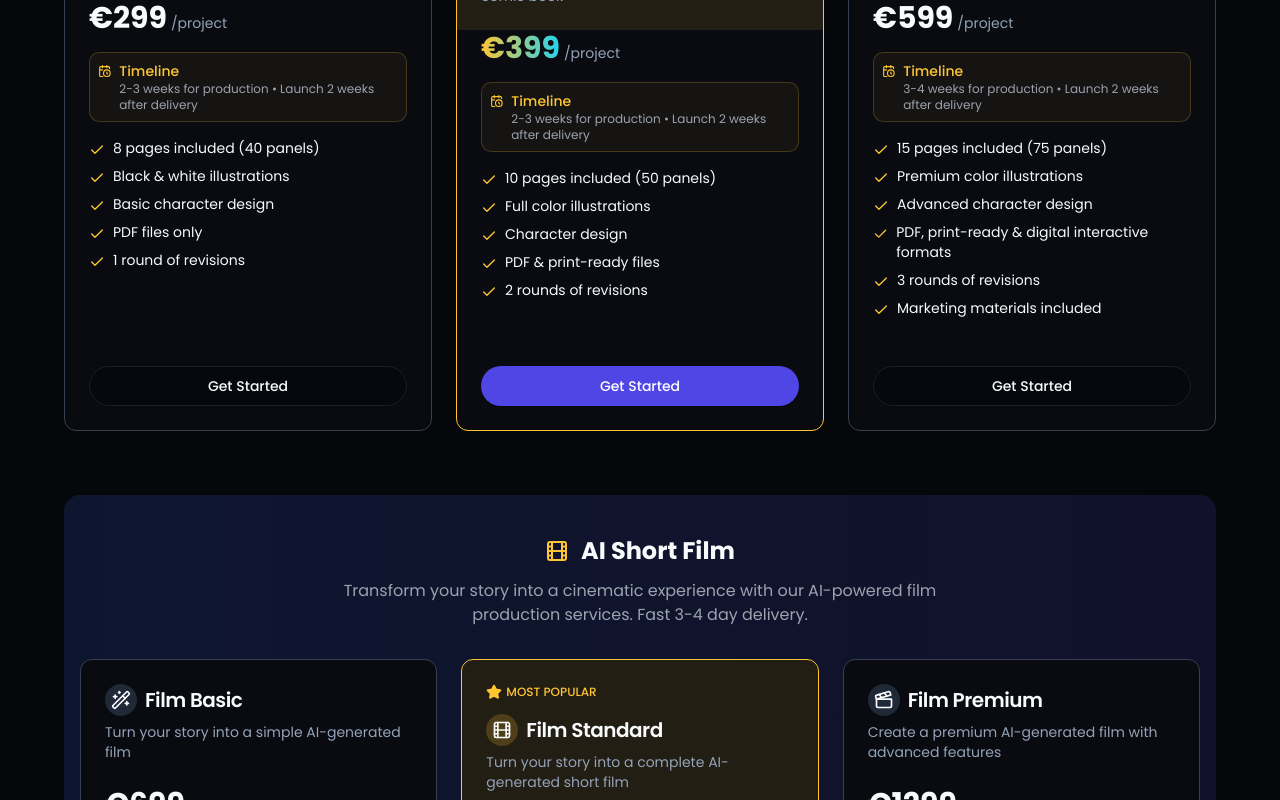
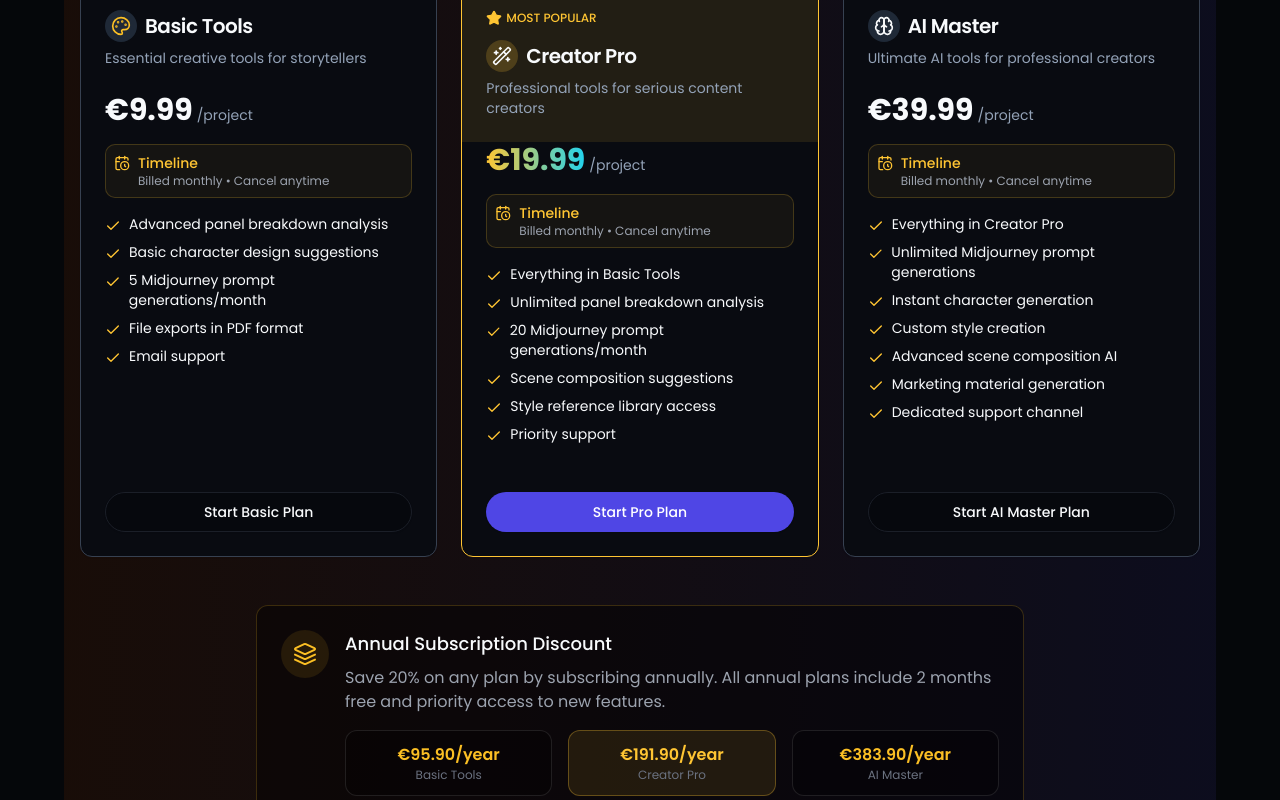
Before and after one commit to blukokoro/storysmarts, a React (Vite) app: page /pricing in a window 1280 px wide. Shown: the part 1060-1860 px from the top of the page. Built offline with nearby package versions, Linux system fonts and the light colour scheme; no server answers.

Commit message:
Add subscription pricing information
Adds a section to the pricing page detailing subscription options for advanced features.

```diff
--- /dev/null
+++ b/src/components/pricing/SubscriptionTiers.tsx
@@ -0,0 +1,107 @@
+
+import React from 'react';
+import PricingCard from './PricingCard';
+import { Sparkles, Palette, Wand2, Brain, Layers } from 'lucide-react';
+
+const SubscriptionTiers: React.FC = () => {
+  return (
+    <div className="relative mb-16 py-10 px-4 rounded-2xl">
+      {/* Background gradient for this section */}
+      <div className="absolute inset-0 bg-gradient-to-r from-amber-950/30 to-indigo-950/30 rounded-2xl" />
+
+      <div className="relative">
+        <div className="flex items-center justify-center gap-3 mb-3">
+          <Sparkles className="h-6 w-6 text-amber-400" />
+          <h2 className="text-2xl font-bold text-center">Creative Tools Subscription</h2>
+        </div>
+
+        <p className="text-gray-400 text-center max-w-2xl mx-auto mb-8">
+          Unlock advanced creative tools and AI-powered features to enhance your storytelling workflow.
+          Subscribe monthly or annually to save.
+        </p>
+
+        <div className="grid md:grid-cols-3 gap-6">
+          <PricingCard
+            title="Basic Tools"
+            price="9.99"
+            description="Essential creative tools for storytellers"
+            timeline="Billed monthly • Cancel anytime"
+            features={[
+              "Advanced panel breakdown analysis",
+              "Basic character design suggestions",
+              "5 Midjourney prompt generations/month",
+              "File exports in PDF format",
+              "Email support"
+            ]}
+            icon={<Palette className="h-5 w-5 text-amber-400" />}
+            cta="Start Basic Plan"
+          />
+
+          <PricingCard
+            title="Creator Pro"
+            price="19.99"
+            description="Professional tools for serious content creators"
+            timeline="Billed monthly • Cancel anytime"
+            features={[
+              "Everything in Basic Tools",
+              "Unlimited panel breakdown analysis",
+              "20 Midjourney prompt generations/month",
+              "Scene composition suggestions",
+              "Style reference library access",
+              "Priority support"
+            ]}
+            popular={true}
+            icon={<Wand2 className="h-5 w-5" />}
+            cta="Start Pro Plan"
+          />
+
+          <PricingCard
+            title="AI Master"
+            price="39.99"
+            description="Ultimate AI tools for professional creators"
+            timeline="Billed monthly • Cancel anytime"
+            features={[
+              "Everything in Creator Pro",
+              "Unlimited Midjourney prompt generations",
+              "Instant character generation",
+              "Custom style creation",
+              "Advanced scene composition AI",
+              "Marketing material generation",
+              "Dedicated support channel"
+            ]}
+            icon={<Brain className="h-5 w-5" />}
+            cta="Start AI Master Plan"
+          />
+        </div>
+
+        <div className="mt-12 bg-black/40 border border-amber-400/20 p-6 rounded-xl max-w-3xl mx-auto">
+          <div className="flex items-start gap-4">
+            <div className="bg-amber-400/10 p-3 rounded-full">
+              <Layers className="h-6 w-6 text-amber-400" />
+            </div>
+            <div>
+              <h3 className="text-lg font-medium mb-2">Annual Subscription Discount</h3>
+              <p className="text-gray-400 mb-4">Save 20% on any plan by subscribing annually. All annual plans include 2 months free and priority access to new features.</p>
+              <div className="grid grid-cols-3 gap-4 text-center">
+                <div className="bg-black/30 px-4 py-3 rounded-lg border border-white/10">
+                  <p className="text-amber-400 font-semibold">€95.90/year</p>
+                  <p className="text-xs text-gray-500">Basic Tools</p>
+                </div>
+                <div className="bg-primary/10 px-4 py-3 rounded-lg border border-primary/30">
+                  <p className="text-primary font-semibold">€191.90/year</p>
+                  <p className="text-xs text-gray-500">Creator Pro</p>
+                </div>
+                <div className="bg-black/30 px-4 py-3 rounded-lg border border-white/10">
+                  <p className="text-amber-400 font-semibold">€383.90/year</p>
+                  <p className="text-xs text-gray-500">AI Master</p>
+                </div>
+              </div>
+            </div>
+          </div>
+        </div>
+      </div>
+    </div>
+  );
+};
+
+export default SubscriptionTiers;
--- a/src/pages/Pricing.tsx
+++ b/src/pages/Pricing.tsx
@@ -7,6 +7,7 @@ import ProjectTimeline from '@/components/pricing/ProjectTimeline';
 import MarketingSuggestions from '@/components/pricing/MarketingSuggestions';
 import CustomSolutionCTA from '@/components/pricing/CustomSolutionCTA';
 import FreePricingTier from '@/components/pricing/FreePricingTier';
+import SubscriptionTiers from '@/components/pricing/SubscriptionTiers';
 
 const Pricing = () => {
   return (
@@ -14,6 +15,7 @@ const Pricing = () => {
       <div className="max-w-6xl mx-auto">
         <PricingHeader />
         <FreePricingTier />
+        <SubscriptionTiers />
         <ComicPricingTiers />
         <FilmPricingTiers />
         <ProjectTimeline />
```
